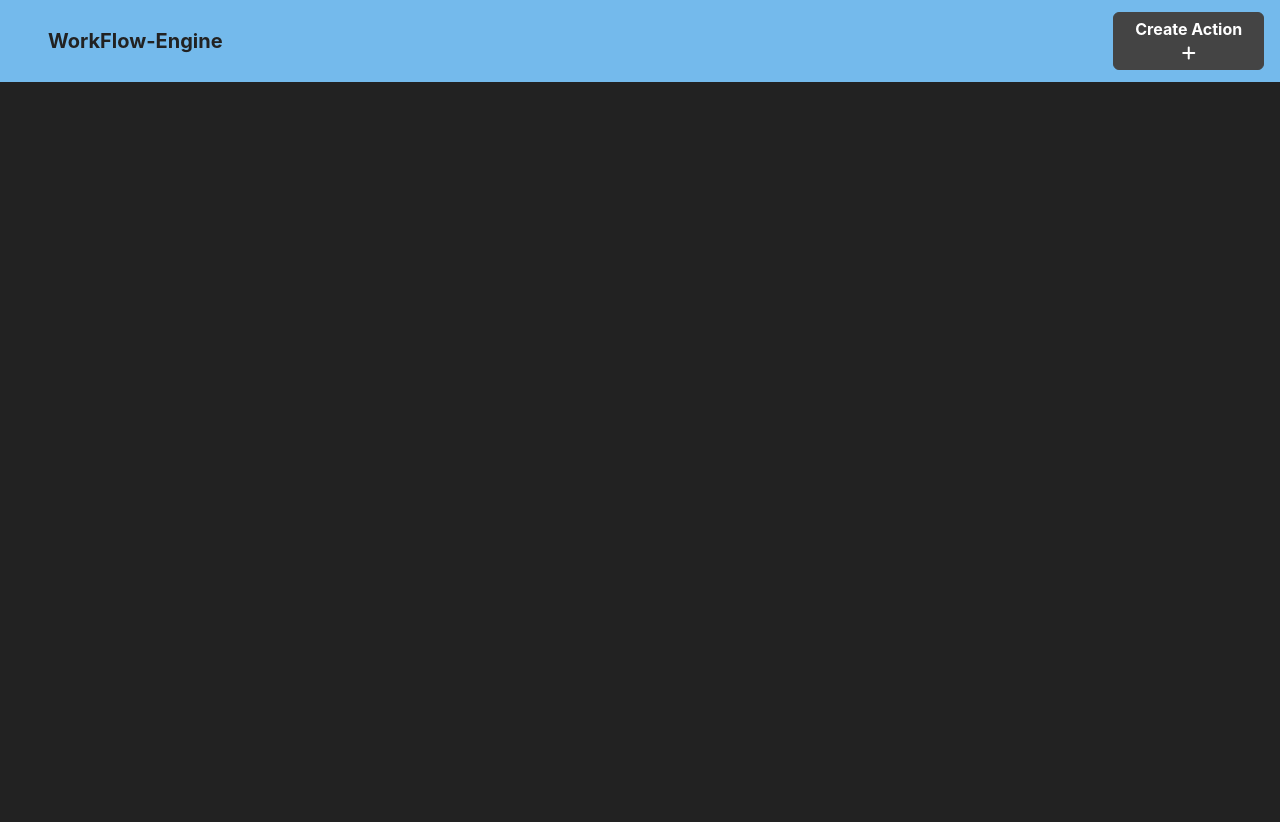
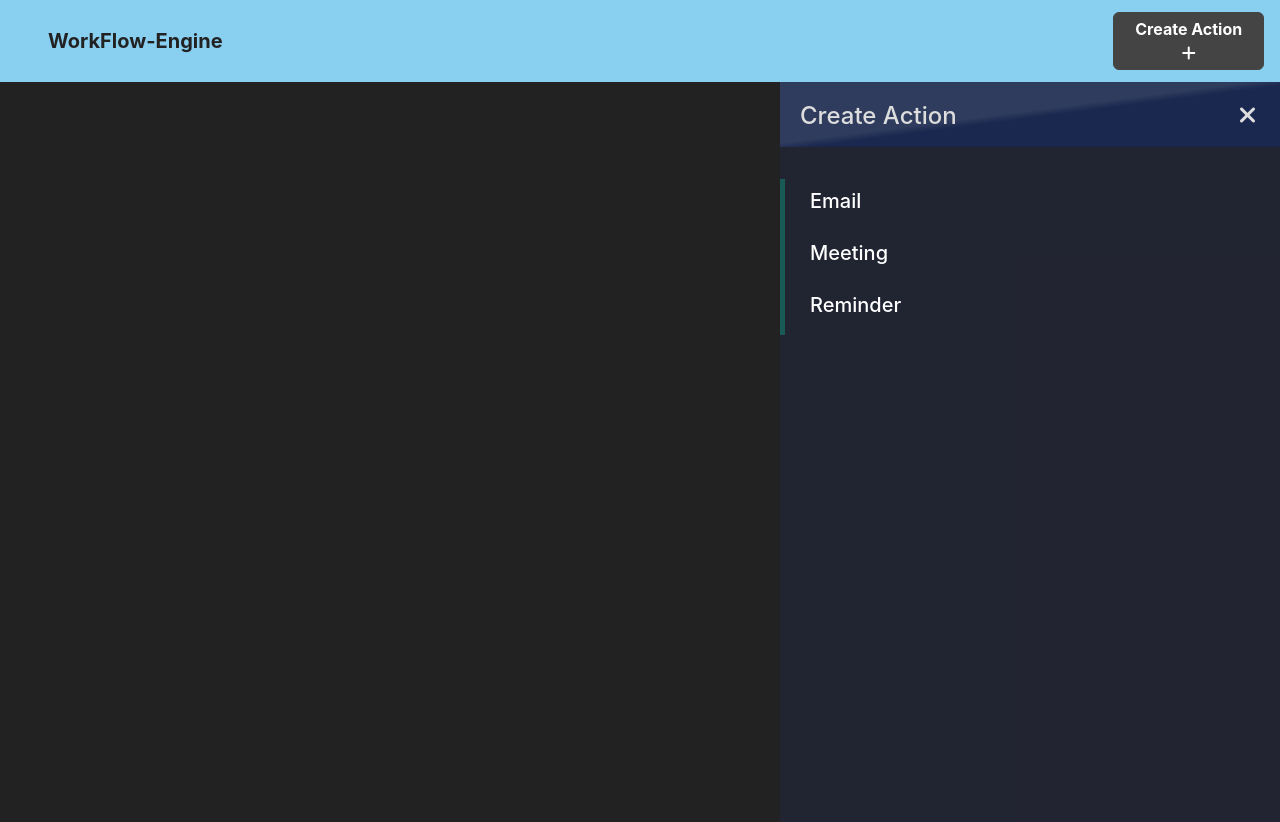
Before and after one commit to Inventor77/workflow-engine, a React (Create React App) app: page / in a window 1280 px wide. Before the commit the page ends 800 px from the top, so only its background shows below. Built offline with nearby package versions, Linux system fonts and the light colour scheme.

Commit message:
slider have been created

```diff
--- a/src/App.js
+++ b/src/App.js
@@ -2,6 +2,7 @@ import React, { Component, Fragment } from "react";
 
 import Header from "./components/Header";
 import Dashboard from "./components/Dashboard";
+import SliderWindow from "./components/SliderWindow";
 
 class App extends Component {
 	render() {
@@ -11,6 +12,7 @@ class App extends Component {
 				<div className="container">
 					<Dashboard />
 				</div>
+				<SliderWindow />
 			</Fragment>
 		);
 	}
--- /dev/null
+++ b/src/components/Components.css
@@ -0,0 +1,109 @@
+.sidebar-nav {
+	position: absolute;
+	top: 0px;
+	width: 500px;
+	height: calc(100vh - 60px);
+	right: 0;
+	margin: 0;
+	padding: 0;
+	list-style: none;
+}
+
+.sidebar-nav li {
+	position: relative;
+	line-height: 20px;
+	display: inline-block;
+	width: 100%;
+}
+
+.sidebar-nav li:before {
+	content: "";
+	position: absolute;
+	top: 0;
+	left: 0;
+	z-index: -2;
+	height: 100%;
+	width: 5px;
+	background-color: #119473;
+	-webkit-transition: width 0.2s ease-in;
+	-moz-transition: width 0.2s ease-in;
+	-ms-transition: width 0.2s ease-in;
+	transition: width 0.2s ease-in;
+}
+.sidebar-nav li:hover {
+	background: #11d4c1 !important;
+	border-radius: 18px 0 0 18px;
+	padding-left: 20px;
+}
+.sidebar-nav li:hover h5 {
+	margin-top: 0.25rem;
+	margin-bottom: 0.25rem;
+}
+.sidebar-nav li:hover:before,
+.sidebar-nav li.open:hover:before {
+	width: 100%;
+	-webkit-transition: width 0.2s ease-in;
+	-moz-transition: width 0.2s ease-in;
+	-ms-transition: width 0.2s ease-in;
+	transition: width 0.2s ease-in;
+}
+
+.sidebar-nav li a {
+	display: block;
+	color: #ddd;
+	text-decoration: none;
+	padding: 10px 15px 10px 30px;
+}
+
+.sidebar-nav li a:hover,
+.sidebar-nav li a:active,
+.sidebar-nav li a:focus,
+.sidebar-nav li.open a:hover,
+.sidebar-nav li.open a:active,
+.sidebar-nav li.open a:focus {
+	color: #fff;
+	text-decoration: none;
+	background-color: transparent;
+}
+.sidebar-header {
+	font-size: 20px;
+	position: relative;
+	width: 100%;
+	display: inline-block;
+}
+.sidebar-brand {
+	height: 65px;
+	position: relative;
+	background: #212531;
+	padding-top: 1em;
+	margin-bottom: 2rem;
+	background: linear-gradient(to right bottom, #2f3c5e 47%, #1a274e 53%);
+}
+.sidebar-brand h4 {
+	color: #ddd;
+	padding-left: 20px;
+	cursor: pointer;
+	width: fit-content;
+}
+.sidebar-brand h4:hover {
+	color: #fff;
+	text-decoration: none;
+}
+
+.sidebar-close {
+	position: absolute;
+	right: 16px;
+	top: 20px;
+	height: 24px;
+	width: 24px;
+}
+.sidebar-close i {
+	font-size: 1.5rem;
+	cursor: pointer;
+	color: #ddd;
+}
+.sidebar-close i:hover {
+	font-size: 1.65rem;
+	cursor: pointer;
+	color: #fff;
+}
--- a/src/components/Dashboard.js
+++ b/src/components/Dashboard.js
@@ -2,7 +2,8 @@ import React, { Component } from "react";
 
 export class Dashboard extends Component {
 	render() {
-		return <div></div>;
+		return <div>
+		</div>;
 	}
 }
 
--- a/src/components/Header.js
+++ b/src/components/Header.js
@@ -2,10 +2,14 @@ import React, { Component } from "react";
 
 export class Header extends Component {
 	render() {
+		const openSlider = () => {
+			const Slider = document.getElementById("sidebar-wrapper");
+			Slider.style.width = "500px";
+		};
 		return (
 			<nav
 				className="navbar navbar-expand-lg navbar-light py-2 px-5"
-				style={{ backgroundColor: "#74baec" }}
+				style={{ backgroundColor: "#89cff0" }}
 			>
 				<a className="navbar-brand">
 					<b>WorkFlow-Engine</b>
@@ -26,7 +30,13 @@ export class Header extends Component {
 					<div className="my-lg-0" style={{ width: "74vw" }}></div>
 					<ul className="navbar-nav ">
 						<li className="nav-item">
-							<button className="btn btn-secondary py-1 my-1" type="button">
+							<button
+								className="btn btn-secondary py-1 my-1"
+								type="button"
+								onClick={() => {
+									openSlider();
+								}}
+							>
 								<b>Create Action</b>
 								<i class="fas fa-plus mx-2"></i>
 							</button>
--- /dev/null
+++ b/src/components/SliderWindow.js
@@ -0,0 +1,47 @@
+import React, { Component } from "react";
+import "./Components.css";
+
+export class SliderWindow extends Component {
+	render() {
+		const closeSlider = () => {
+			const Slider = document.getElementById("sidebar-wrapper");
+			Slider.style.width = 0;
+		};
+		return (
+			<nav class="navbar navbar-inverse" id="sidebar-wrapper" role="navigation">
+				<ul class="sidebar-nav" style={{ backgroundColor: "#22273f86" }}>
+					<div class="sidebar-header">
+						<div class="sidebar-brand">
+							<h4>Create Action</h4>
+						</div>
+						<div
+							className="sidebar-close"
+							onClick={() => {
+								closeSlider();
+							}}
+						>
+							<i class="fas fa-times"></i>
+						</div>
+					</div>
+					<li>
+						<a>
+							<h5>Email</h5>
+						</a>
+					</li>
+					<li>
+						<a>
+							<h5>Meeting</h5>
+						</a>
+					</li>
+					<li>
+						<a>
+							<h5>Reminder</h5>
+						</a>
+					</li>
+				</ul>
+			</nav>
+		);
+	}
+}
+
+export default SliderWindow;
```
